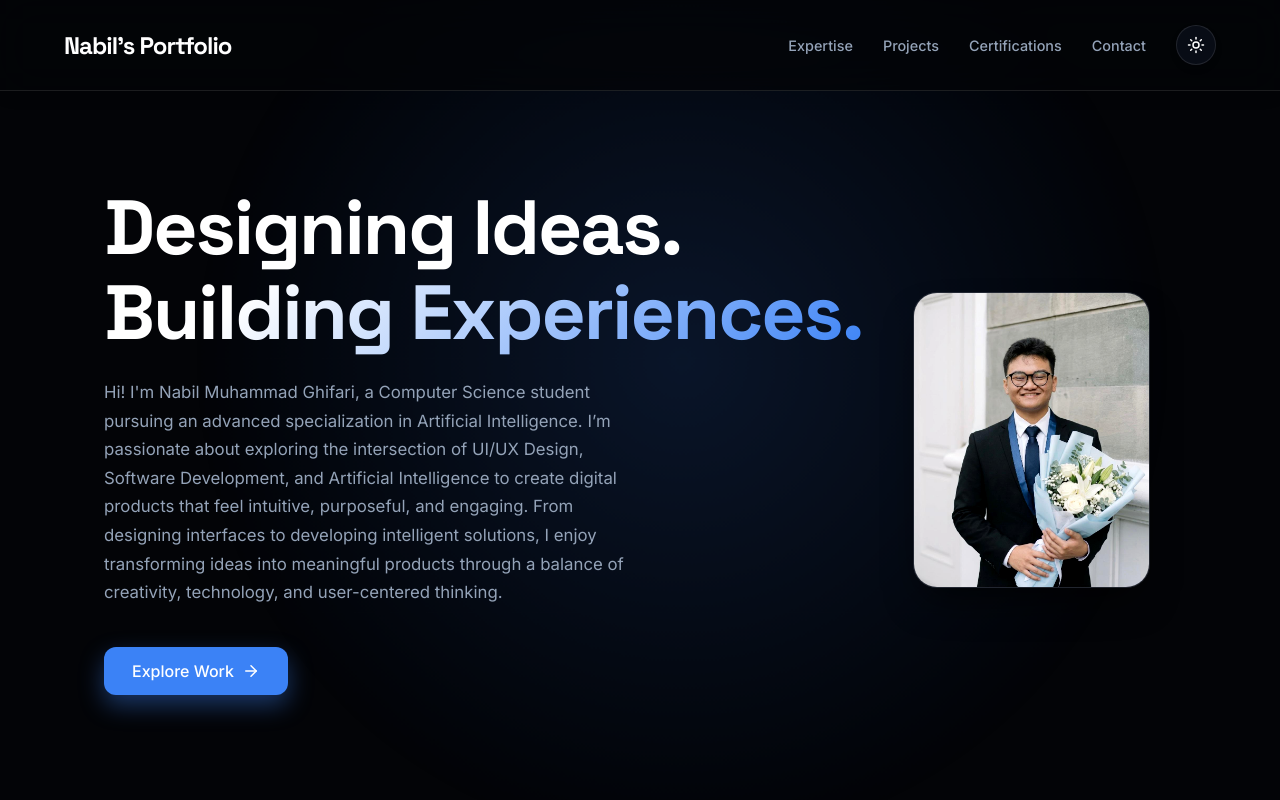
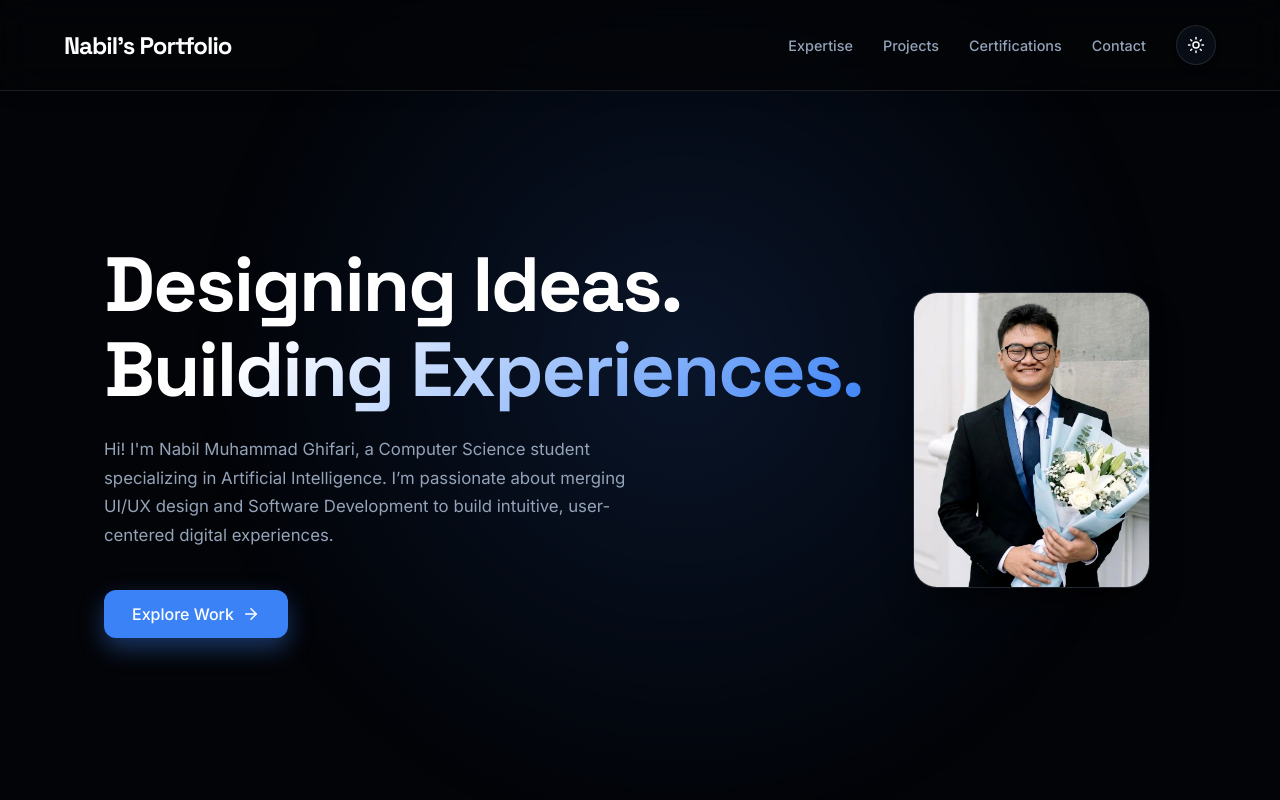
Before and after one commit to billstero/nabil-portfolio, a React (Vite) app: page / in a window 1280 px wide. Shown: the top 800 px of the page. Built offline with nearby package versions, Linux system fonts and the light colour scheme.

Commit message:
Update portfolio

```diff
--- a/src/App.jsx
+++ b/src/App.jsx
@@ -127,7 +127,7 @@ export default function App() {
             </motion.h1>
 
             <motion.p variants={itemVariants} className="hero-subtitle" style={{ maxWidth: "540px", fontSize: "1.05rem", lineHeight: "1.7" }}>
-              Hi! I'm Nabil Muhammad Ghifari, a Computer Science student pursuing an advanced specialization in Artificial Intelligence. I’m passionate about exploring the intersection of UI/UX Design, Software Development, and Artificial Intelligence to create digital products that feel intuitive, purposeful, and engaging. From designing interfaces to developing intelligent solutions, I enjoy transforming ideas into meaningful products through a balance of creativity, technology, and user-centered thinking.
+              Hi! I'm Nabil Muhammad Ghifari, a Computer Science student specializing in Artificial Intelligence. I’m passionate about merging UI/UX design and Software Development to build intuitive, user-centered digital experiences.
             </motion.p>
 
             <motion.div variants={itemVariants} className="btn-group">
```
Also changed, not shown: public/nabil-profile.jpg.
